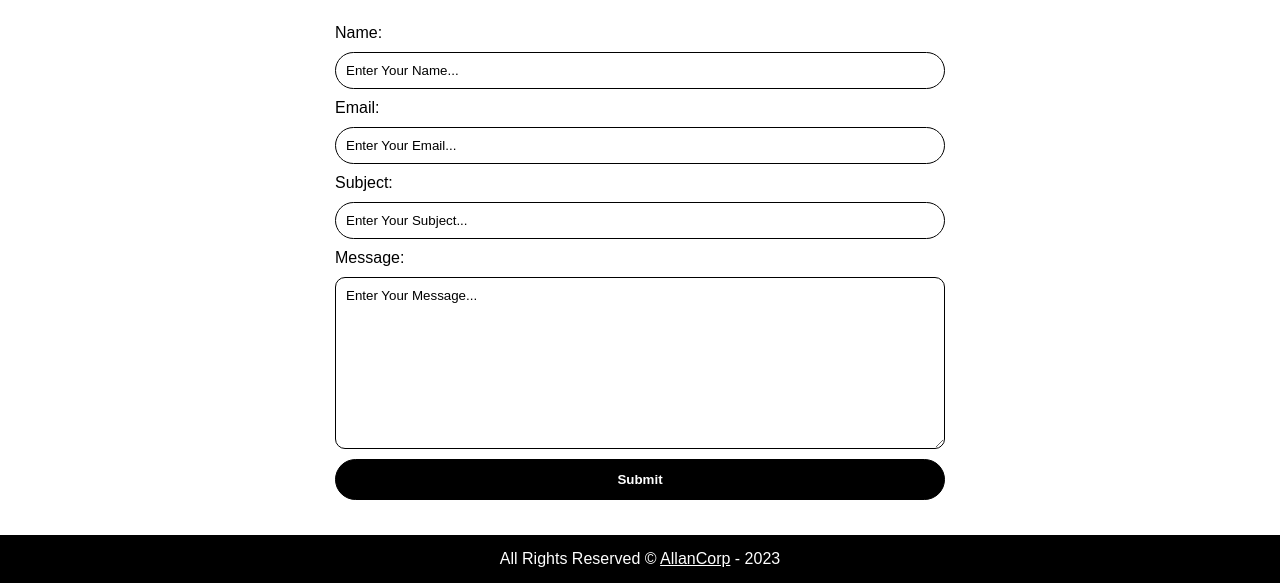
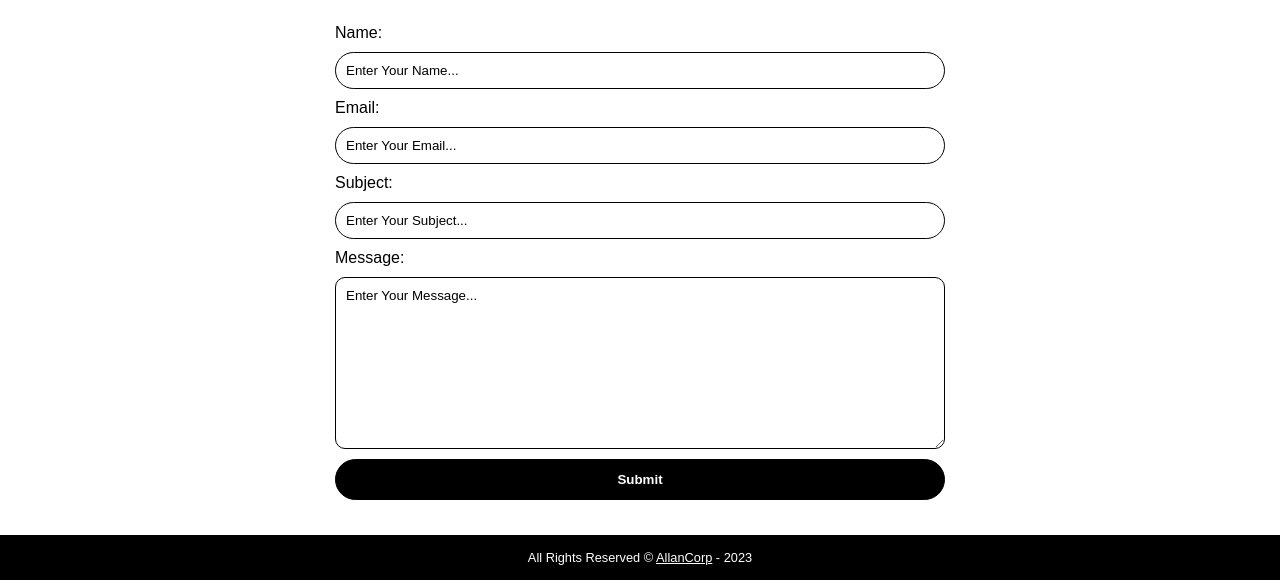
Before and after one commit to Nsoro-Allan/AC---SoundMix, a PHP site: page / in a window 1280 px wide. Shown: the part 1889-2472 px from the top of the page. Run offline with PHP 8.4, Linux system fonts and the light colour scheme.

Commit message:
Update style.css

```diff
--- a/style.css
+++ b/style.css
@@ -351,7 +351,7 @@ footer{
 }
 
 footer p{
-    font-size: 1rem;
+    font-size: 0.8rem;
 }
 
 footer a{
```
